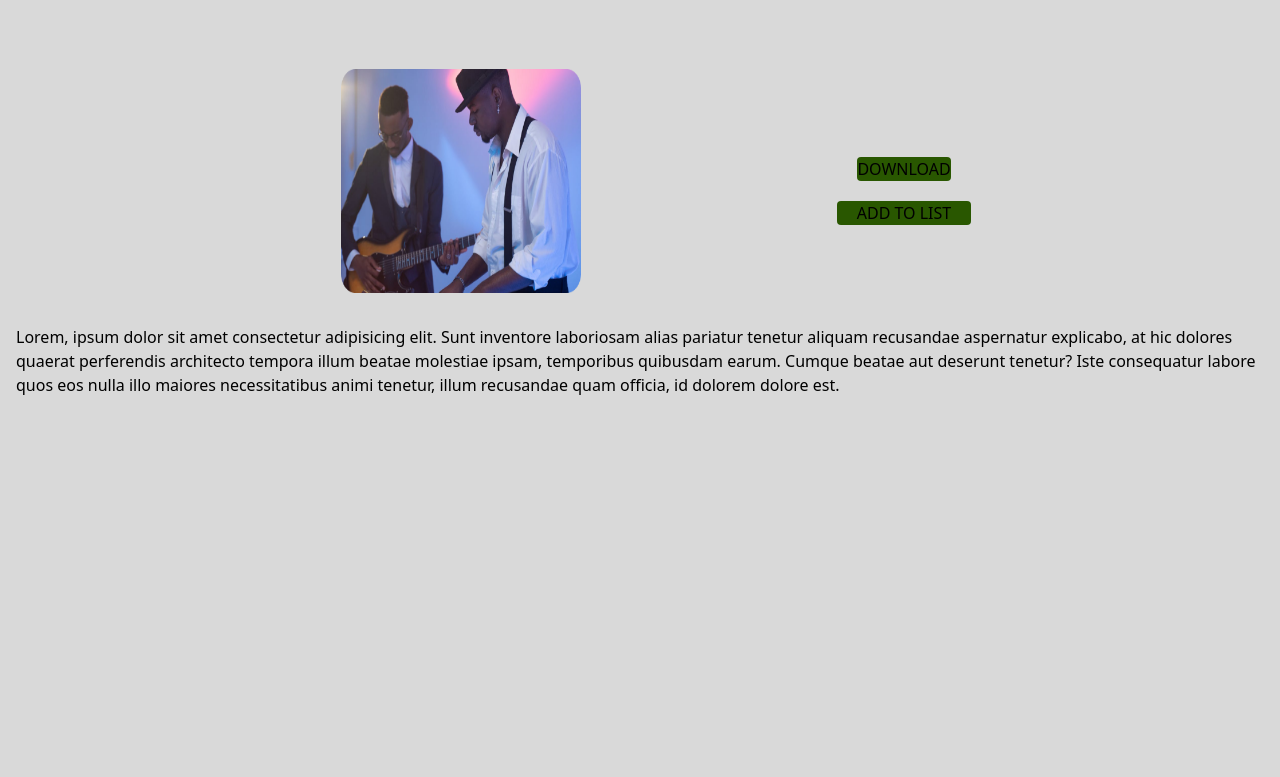
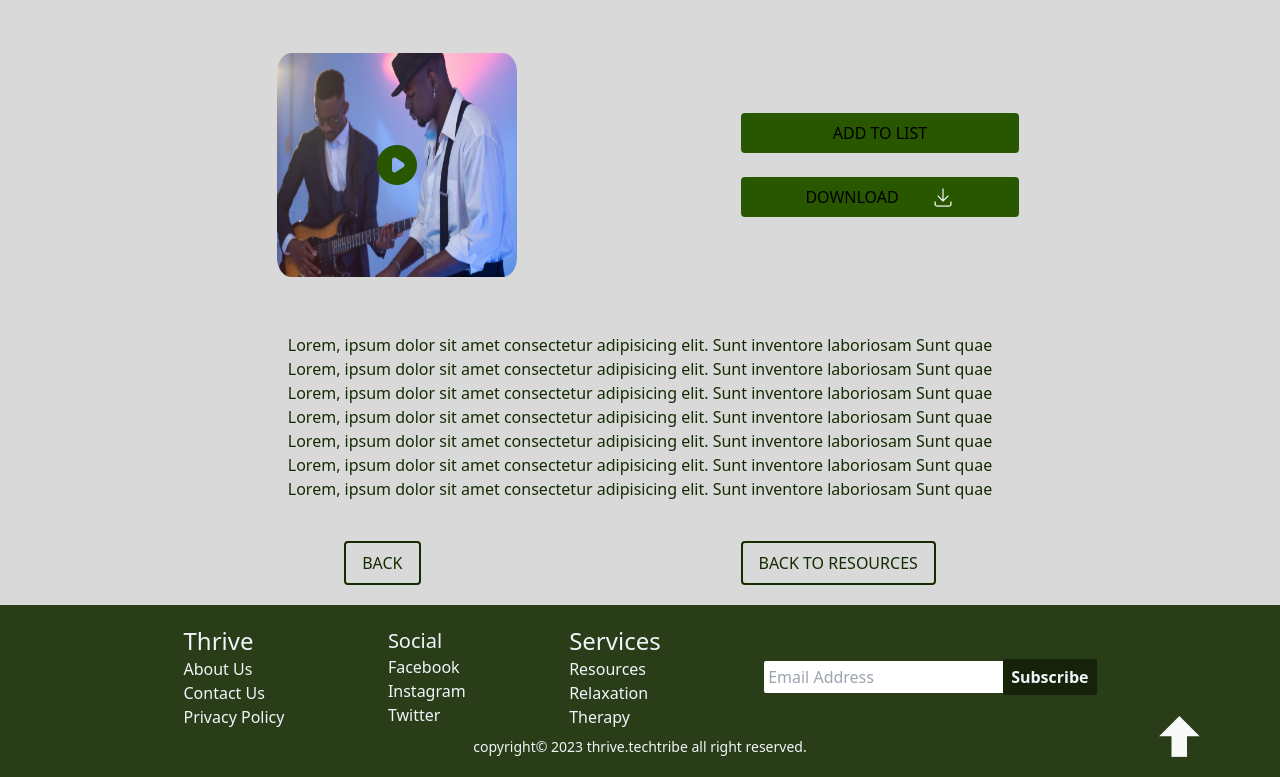
Before and after one commit to Peacesandy/Personalthrive, a website: page public/Audios.html in a window 1280 px wide. Shown: the part 260-1037 px from the top of the page. Before the commit the page ends 800 px from the top, so only its background shows below. Drawn offline with nearby package versions, Linux system fonts and the light colour scheme.

Commit message:
finished working on the first audio page

```diff
--- a/public/Audios.html
+++ b/public/Audios.html
@@ -8,9 +8,9 @@
 </head>
 <body class="bg-[#D9D9D9]">
     <!--Nav bar-->
-    <section class="bg-[#4d732a]">
-        <nav class="bg-[#4d732a]">
-            <div  class="bg-[#4d732a] container flex items-center justify-between ">
+    <section class="bg-[#2A3D19]">
+        <nav class="bg-[#2A3D19]">
+            <div  class="bg-[#2A3D19] container flex items-center justify-between ">
                 <img src="Thrive.logo.png" alt="">
             <div>
             <ul class="text-[#fff] flex items-center flex-row-reverse md:flex-row gap-3 md:gap-12">
@@ -35,24 +35,84 @@
         </div>
 
         <div class="flex justify-center">
-            <img src="audio.png" alt="" class="m-8 h-56 w-60 mr-64">
+            <div class="relative">
+                <img src="audio.png" alt="" class="m-4 h-56 w-60 mr-4 z-0 ">
+                <img src="Play1.png" alt="" class="h-10 w-10 absolute mr-52 z-10 top-1/2 left-1/2 transform -translate-x-1/2 -translate-y-1/2">
+            </div>
 
-            <div class="flex flex-col justify-center">
-                <button class="rounded  bg-[#295700] m-5">DOWNLOAD</button>
-                <button class="rounded bg-[#295700]">ADD TO LIST</button>
+            <div class="flex flex-col justify-center ml-52">
+                <button class="rounded bg-[#295700] px-16 py-2">ADD TO LIST</button> <br>
+
+                <button class="flex rounded bg-[#295700]  px-16 py-2">
+                    DOWNLOAD  <img src="downloadbutton.png" alt="" class="ml-8 h-6 w-6">
+                </button>
             </div>
         </div>
 
-        <div class="flex justify-center mx-4">
-            <p>
-                Lorem, ipsum dolor sit amet consectetur adipisicing elit. Sunt inventore laboriosam
-                alias pariatur tenetur aliquam recusandae aspernatur explicabo, at hic dolores quaerat
-                perferendis architecto tempora illum beatae molestiae ipsam, temporibus quibusdam earum.
-                Cumque beatae aut deserunt tenetur? Iste consequatur labore quos
-                eos nulla illo maiores necessitatibus animi tenetur, illum recusandae quam officia, id dolorem dolore est.
+        <!--Section 2 Paragraph-->
+        <div class="flex justify-center mx-4 m-10">
+            <p class="text-[#152C00]">
+                Lorem, ipsum dolor sit amet consectetur adipisicing elit. Sunt inventore laboriosam Sunt quae<br>
+                Lorem, ipsum dolor sit amet consectetur adipisicing elit. Sunt inventore laboriosam Sunt quae<br>
+                Lorem, ipsum dolor sit amet consectetur adipisicing elit. Sunt inventore laboriosam Sunt quae<br>
+                Lorem, ipsum dolor sit amet consectetur adipisicing elit. Sunt inventore laboriosam Sunt quae<br>
+                Lorem, ipsum dolor sit amet consectetur adipisicing elit. Sunt inventore laboriosam Sunt quae<br>
+                Lorem, ipsum dolor sit amet consectetur adipisicing elit. Sunt inventore laboriosam Sunt quae<br>
+                Lorem, ipsum dolor sit amet consectetur adipisicing elit. Sunt inventore laboriosam Sunt quae<br>
             </p>
         </div>
 
+       <!--Last button-->
+       <div class="flex m-5">
+        <div class="flex-grow"></div>
+        <div class="mr-80">
+            <button class="rounded py-2 px-4 text-[#152C00] bg-transparent border-2 border-[#152C00] hover:[#152C00]">BACK</button>
+        </div>
+        <div class="ml-30">
+            <button class="rounded py-2 px-4 text-[#152C00] bg-transparent border-2 border-[#152C00] hover:[#152C00]">BACK TO RESOURCES</button>
+        </div>
+        <div class="flex-grow"></div>
+    </div>
+
+    <!--Footer-->
+    <footer class="w-full bg-[#2A3D19] text-slate-100 px-20 py-5 flex flex-col items-center">
+        <div class="w-full flex items-center justify-evenly mb-2">
+            <div>
+                <span class="text-2xl font-body_text font-medium">Thrive</span>
+            <ul>
+                <li class="font-body_text font-medium">About Us</li>
+                <li class="font-body_text font-medium">Contact Us</li>
+                <li class="font-body_text font-medium">Privacy Policy</li>
+            </ul>
+        </div>
+        <div>
+            <span class="text-xl font-body_text font-medium">Social</span>
+            <ul>
+                <li class="font-body_text font-medium">Facebook</li>
+                <li class="font-body_text font-medium">Instagram</li>
+                <li class="font-body_text font-medium">Twitter</li>
+            </ul>
+        </div>
+        <div>
+            <span class="text-2xl font-body_text font-medium">Services</span>
+            <ul>
+                <li class="font-body_text font-medium">Resources</li>
+                <li class="font-body_text font-medium">Relaxation</li>
+                <li class="font-body_text font-medium">Therapy</li>
+            </ul>
+        </div>
+        <div class="flex items-center justify-center font-body_text font-medium">
+            <input class="p-1 rounded-l-sm" type="text" placeholder="Email Address">
+            <button class="rounded-r-sm bg-[#16220a] px-2 py-1.5 outline-none font-body_text font-semibold">Subscribe</button>
+        </div>
+    </div>
+    <div class="w-full flex relative items-end justify-center">
+        <span class="text-center text-sm font-body_text font-medium">copyright&copy; 2023 thrive.techtribe all right reserved.</span>
+        <a class="absolute right-0 cursor-pointer" href="#hero">
+            <img src="Arrow.png" alt="scroll up">
+        </a>
+    </div>
+</footer>
 
 
 
```
